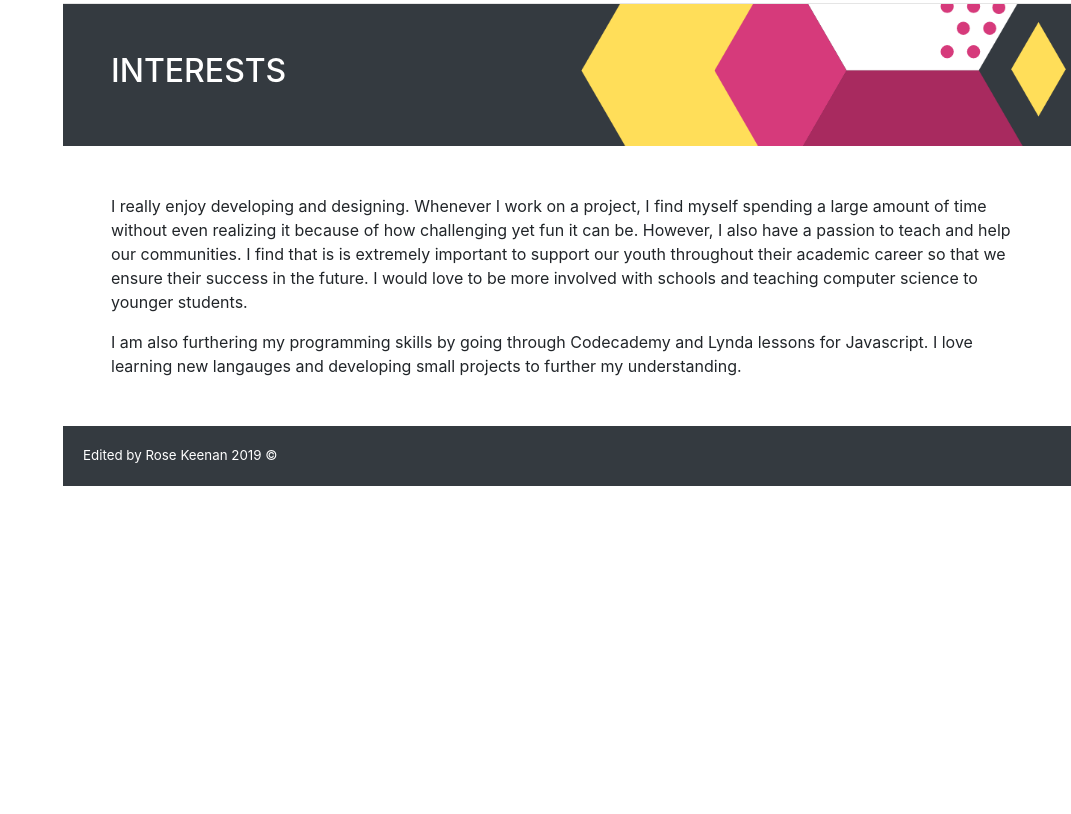
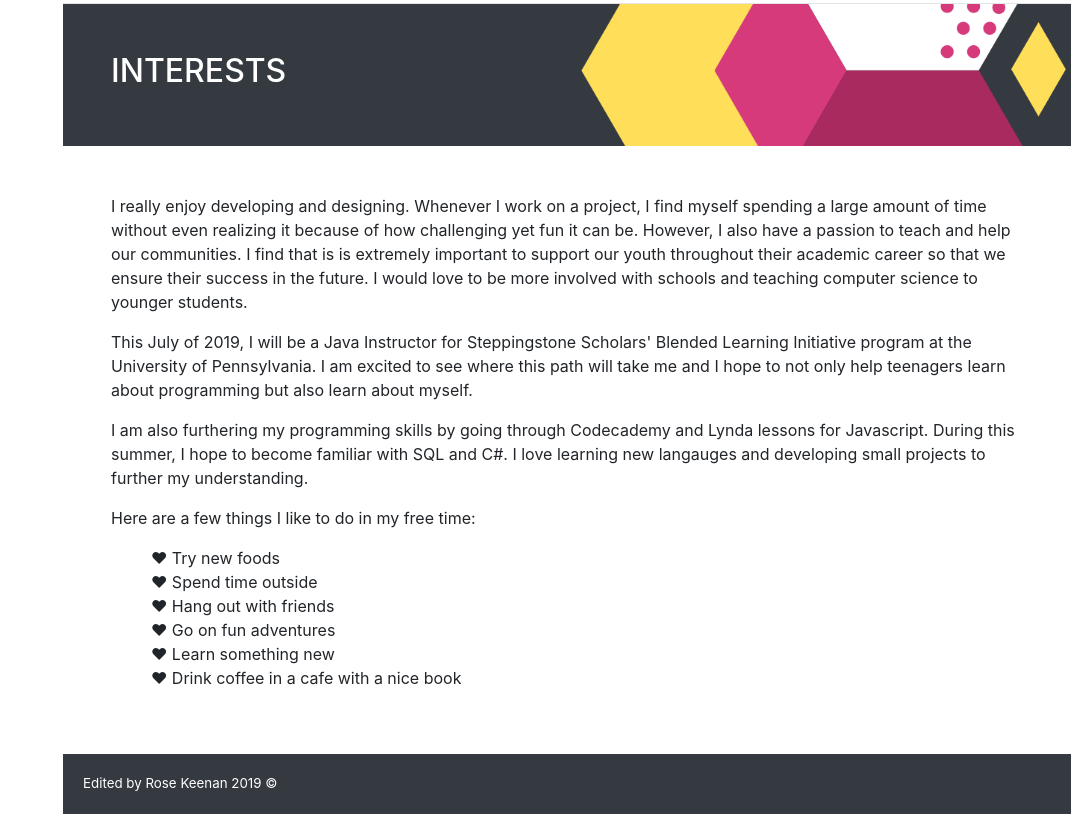
Before and after one commit to RoseKeenan/rosekeenan.github.io, a website with bundled scripts: page index.html in a window 1280 px wide. Shown: the part 4050-4864 px from the top of the page, without its empty margins (209-1280 px from the left). Before the commit the page ends 4536 px from the top, so only its background shows below. Built offline with nearby package versions, Linux system fonts and the light colour scheme; files whose address does not match are found by name; a web font is replaced by a local one.

Commit message:
Added to interests

```diff
--- a/index.html
+++ b/index.html
@@ -354,9 +354,26 @@
           I find that is is extremely important to support our youth throughout their academic career so that we ensure
           their success in the future. I would love to be more involved with schools and teaching computer science to younger students.
         </p>
-        <p class="mb-0">I am also furthering my programming skills by going through Codecademy and Lynda lessons for Javascript.
+        <p>
+          This July of 2019, I will be a Java Instructor for Steppingstone Scholars' Blended Learning Initiative program at
+          the University of Pennsylvania. I am excited to see where this path will take me and I hope to not only help teenagers
+          learn about programming but also learn about myself.
+        </p>
+        <p>I am also furthering my programming skills by going through Codecademy and Lynda lessons for Javascript.
+          During this summer, I hope to become familiar with SQL and C#.
           I love learning new langauges and developing small projects to further my understanding.
         </p>
+        <p>
+          Here are a few things I like to do in my free time:
+        </p>
+        <ul>
+            &hearts; Try new foods <br>
+            &hearts; Spend time outside <br>
+            &hearts; Hang out with friends <br>
+            &hearts; Go on fun adventures <br>
+            &hearts; Learn something new <br>
+            &hearts; Drink coffee in a cafe with a nice book <br>
+        </ul>
       </div>
     </section>
 
```
